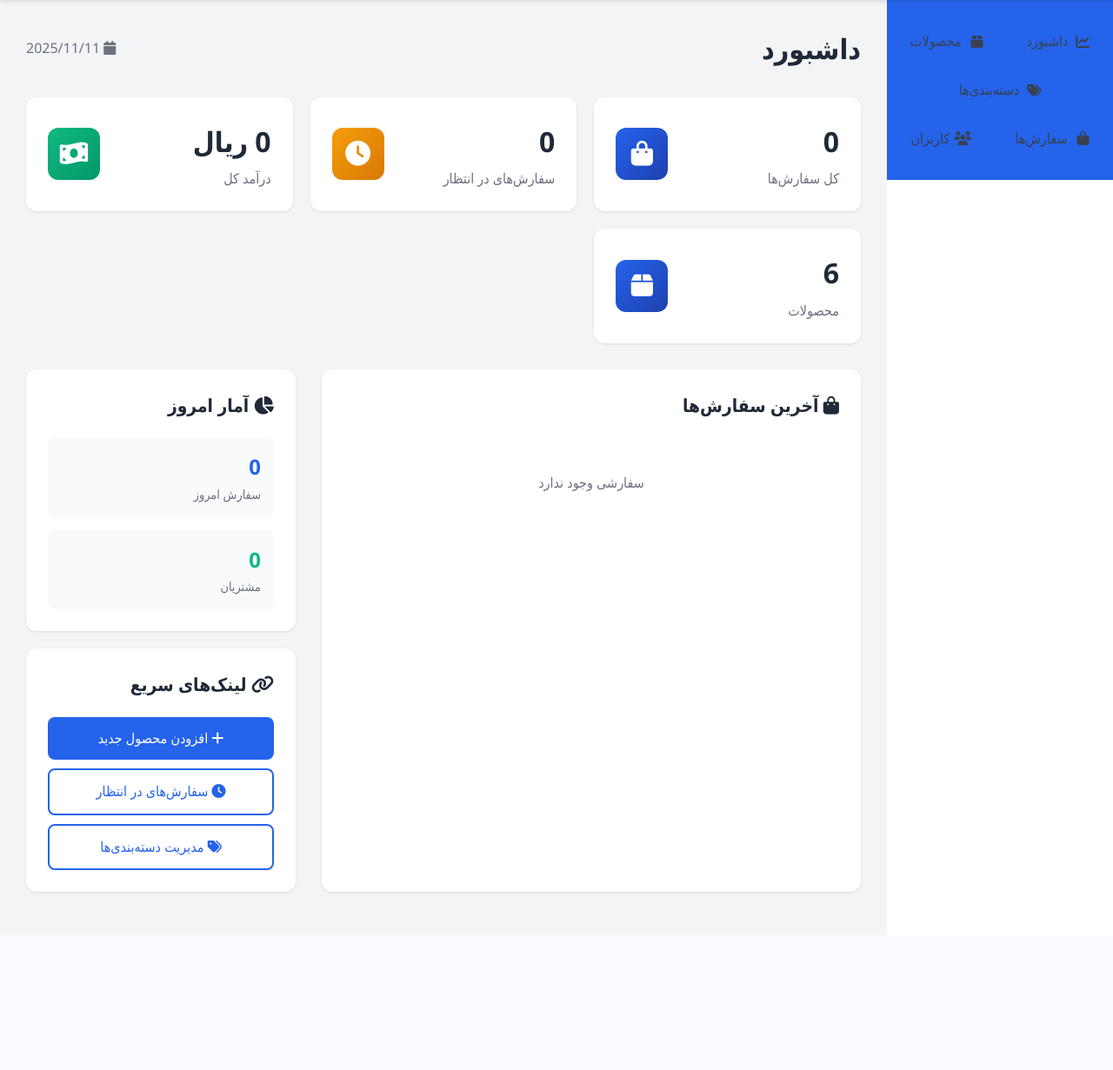
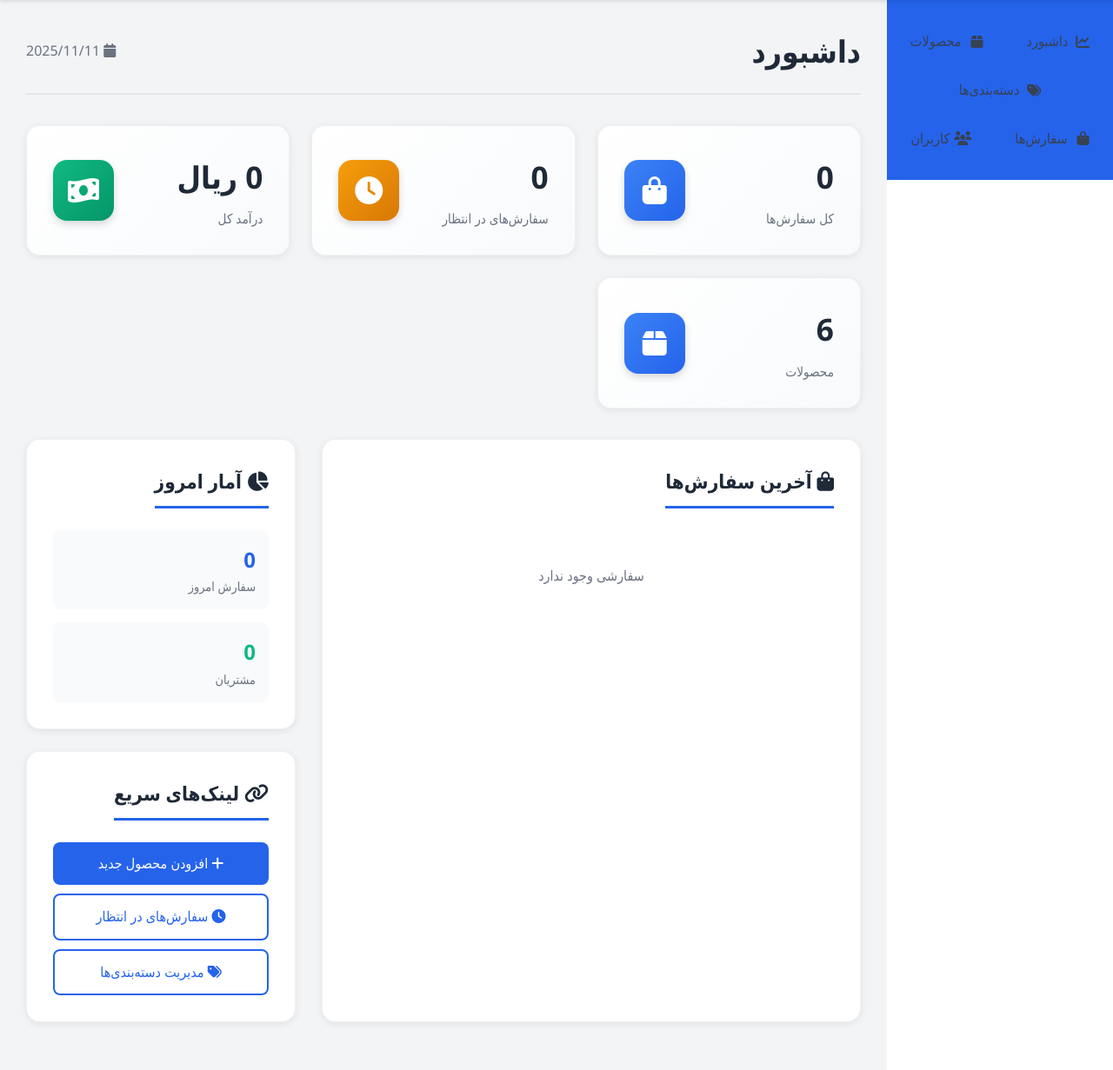
Before and after one commit to MisterCowboy81/HouseholdAppliances, a PHP site: page /HouseholdAppliances/admin/index.php in a window 1280 px wide. Shown: the part 68-1299 px from the top of the page at 87% size. Before the commit the page ends 1096 px from the top, so only its background shows below. Run offline with PHP 8.4, Linux system fonts and the light colour scheme; a user stored in the database is signed in; data comes from the database, SQL or seed files in the repository; both versions use the stored data as it was after the commit; data that the repository does not hold is empty.

Commit message:
Fix class includes, add product dropdown menu, improve admin panel design, and add product images
Co-authored-by: MisterCowboy81 <242493481+MisterCowboy81@users.noreply.github.com>

```diff
--- a/admin/categories.php
+++ b/admin/categories.php
@@ -1,6 +1,7 @@
 <?php
 $pageTitle = 'مدیریت دسته‌بندی‌ها';
 require_once 'header.php';
+require_once __DIR__ . '/../includes/Category.php';
 
 $categoryObj = new Category();
 
--- a/admin/products.php
+++ b/admin/products.php
@@ -2,6 +2,7 @@
 $pageTitle = 'مدیریت محصولات';
 require_once 'header.php';
 require_once __DIR__ . '/../includes/Product.php';
+require_once __DIR__ . '/../includes/Category.php';
 
 $productObj = new Product();
 $categoryObj = new Category();
--- a/assets/css/admin.css
+++ b/assets/css/admin.css
@@ -2,65 +2,80 @@
 
 .admin-card {
     background: white;
-    border-radius: 12px;
-    padding: 25px;
-    box-shadow: 0 1px 3px rgba(0,0,0,0.1);
-    margin-bottom: 20px;
+    border-radius: 16px;
+    padding: 30px;
+    box-shadow: 0 2px 8px rgba(0,0,0,0.08);
+    margin-bottom: 25px;
+    border: 1px solid rgba(0,0,0,0.05);
+    transition: all 0.3s ease;
+}
+
+.admin-card:hover {
+    box-shadow: 0 4px 12px rgba(0,0,0,0.12);
 }
 
 .admin-card h2 {
-    margin-bottom: 20px;
+    margin-bottom: 25px;
     color: var(--dark-color);
-    font-size: 1.3rem;
+    font-size: 1.4rem;
+    font-weight: 700;
+    border-bottom: 3px solid var(--primary-color);
+    padding-bottom: 10px;
+    display: inline-block;
 }
 
 .stats-grid {
     display: grid;
     grid-template-columns: repeat(auto-fit, minmax(250px, 1fr));
-    gap: 20px;
-    margin-bottom: 30px;
+    gap: 25px;
+    margin-bottom: 35px;
 }
 
 .stat-card {
-    background: white;
-    border-radius: 12px;
-    padding: 25px;
-    box-shadow: 0 1px 3px rgba(0,0,0,0.1);
+    background: linear-gradient(135deg, #ffffff 0%, #f8fafc 100%);
+    border-radius: 16px;
+    padding: 30px;
+    box-shadow: 0 2px 8px rgba(0,0,0,0.08);
     display: flex;
     justify-content: space-between;
     align-items: center;
-    transition: transform 0.3s;
+    transition: all 0.3s ease;
+    border: 1px solid rgba(0,0,0,0.05);
 }
 
 .stat-card:hover {
-    transform: translateY(-5px);
-    box-shadow: 0 4px 6px rgba(0,0,0,0.1);
+    transform: translateY(-8px);
+    box-shadow: 0 8px 16px rgba(0,0,0,0.15);
 }
 
 .stat-info h3 {
-    font-size: 2rem;
-    margin-bottom: 5px;
+    font-size: 2.2rem;
+    margin-bottom: 8px;
     color: var(--dark-color);
+    font-weight: 800;
 }
 
 .stat-info p {
     color: var(--text-light);
     margin: 0;
+    font-size: 0.95rem;
+    font-weight: 500;
 }
 
 .stat-icon {
-    width: 60px;
-    height: 60px;
-    border-radius: 12px;
+    width: 70px;
+    height: 70px;
+    border-radius: 16px;
     display: flex;
     align-items: center;
     justify-content: center;
-    font-size: 1.8rem;
+    font-size: 2rem;
     color: white;
+    box-shadow: 0 4px 8px rgba(0,0,0,0.15);
 }
 
 .stat-icon.primary {
-    background: linear-gradient(135deg, var(--primary-color), var(--primary-dark));
+    background: linear-gradient(135deg, #3b82f6, #2563eb);
 }
 
 .stat-icon.success {
@@ -193,11 +236,14 @@
     display: flex;
     justify-content: space-between;
     align-items: center;
-    margin-bottom: 30px;
+    margin-bottom: 35px;
+    padding-bottom: 20px;
+    border-bottom: 2px solid #e5e7eb;
 }
 
 .page-title {
-    font-size: 2rem;
+    font-size: 2.2rem;
     color: var(--dark-color);
     margin: 0;
+    font-weight: 800;
 }
--- a/public/login.php
+++ b/public/login.php
@@ -3,6 +3,7 @@ require_once __DIR__ . '/../includes/config.php';
 require_once __DIR__ . '/../includes/db.php';
 require_once __DIR__ . '/../includes/functions.php';
 require_once __DIR__ . '/../includes/User.php';
+require_once __DIR__ . '/../includes/Cart.php';
 
 // If already logged in, redirect to home
 if (isLoggedIn()) {
```
Also changed, not shown: other parts of assets/css/admin.css (+48 -20 lines), admin/orders.php (+6 -1 lines), assets/css/style.css (+39 -0 lines), database.sql (+7 -7 lines), public/header.php (+9 -4 lines).
